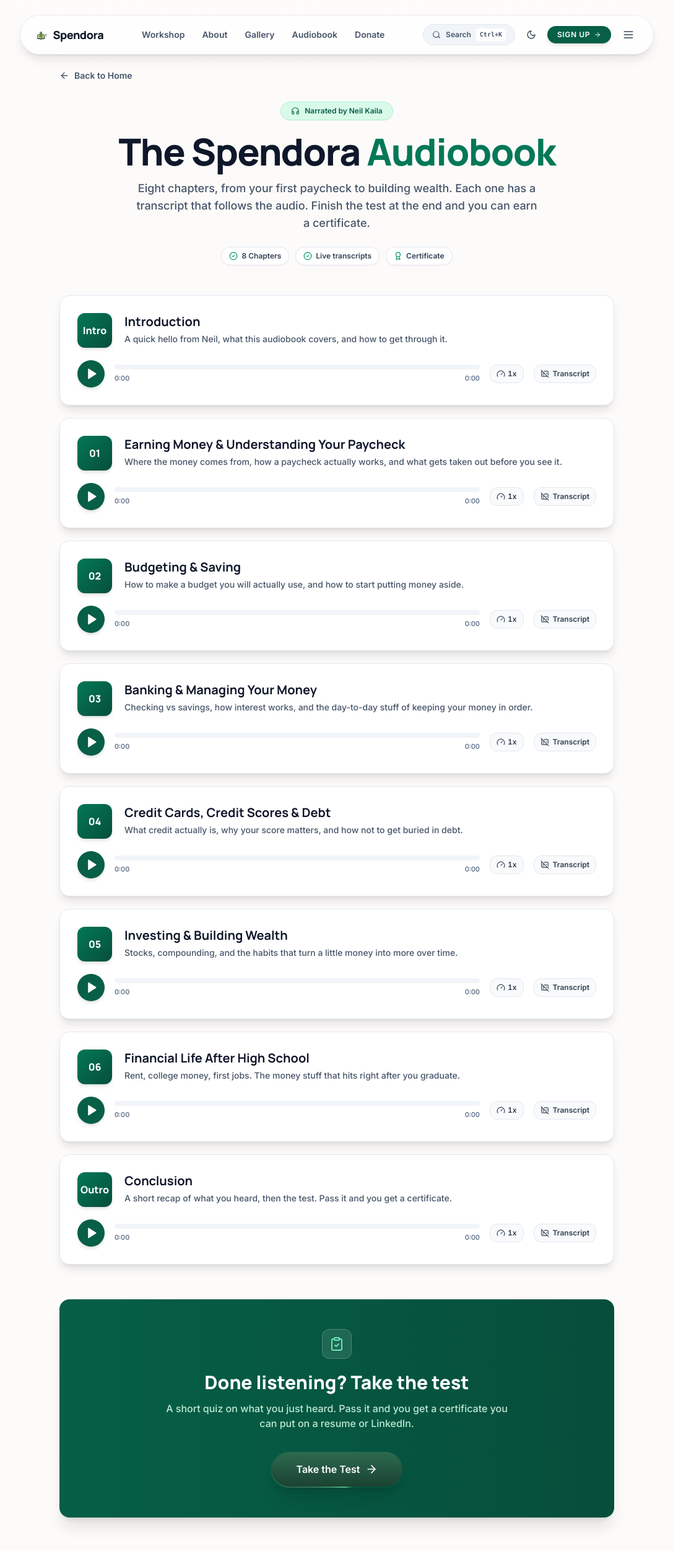
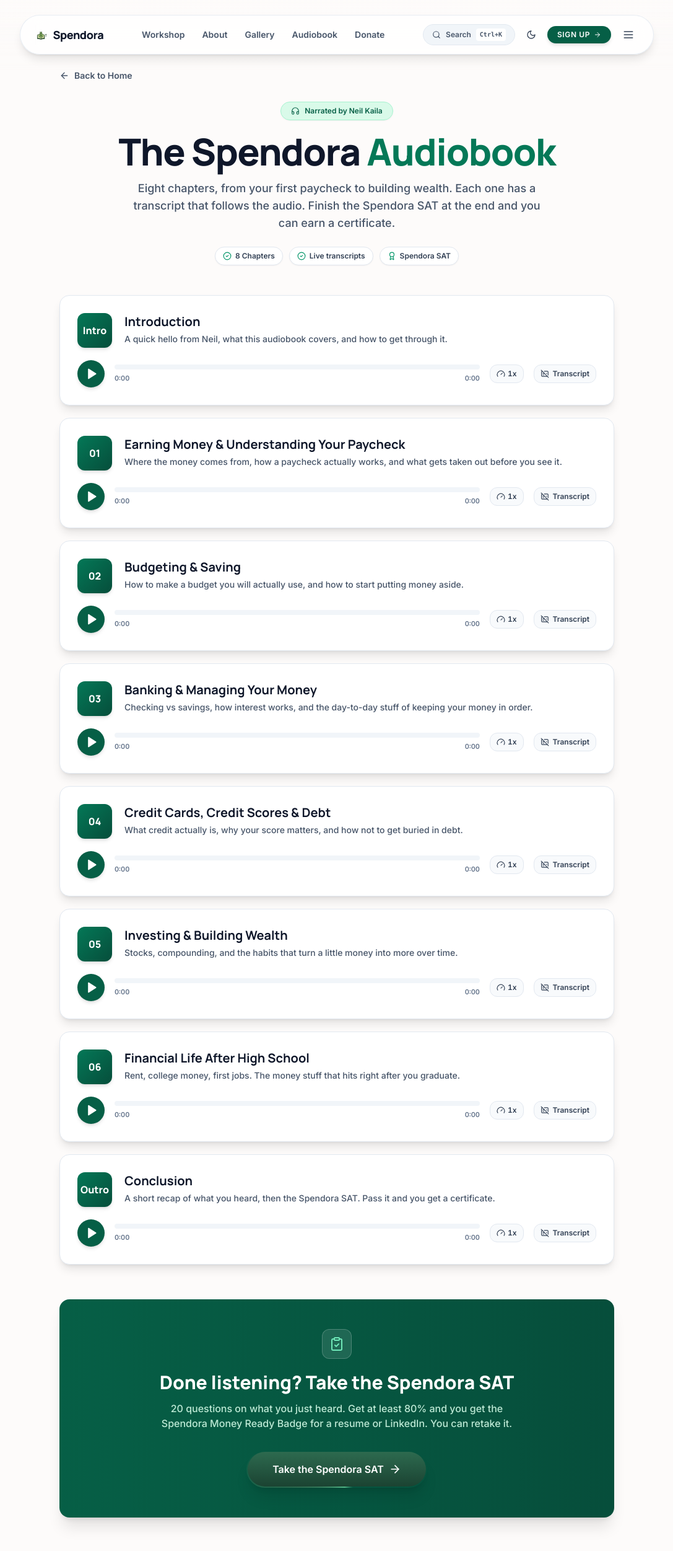
Before and after one commit to muj3b/spendora-workshop-6bc9591d, a React (Vite) app: page /audiobook in a window 1280 px wide. Shown: the top 2502 px of the page at 62% size, without its empty margins (96-1183 px from the left). Built offline with nearby package versions, Linux system fonts and the light colour scheme.

Commit message:
Call the audiobook quiz the Spendora SAT.
Co-authored-by: Cursor <cursoragent@cursor.com>

```diff
--- a/src/components/AudiobookPromo.tsx
+++ b/src/components/AudiobookPromo.tsx
@@ -20,7 +20,7 @@ const AudiobookPromo = () => {
               </h2>
               <p className="text-base sm:text-lg text-slate-600 dark:text-zinc-400 font-medium leading-relaxed mb-6 max-w-xl">
                 Eight chapters on paychecks, budgeting, banking, credit, and investing.
-                Hit play and the transcript follows along. When you're done, take the test and you can earn a certificate.
+                Hit play and the transcript follows along. When you're done, take the Spendora SAT and you can earn a certificate.
               </p>
 
               <div className="flex flex-wrap gap-2.5 mb-8 text-xs font-bold">
@@ -31,7 +31,7 @@ const AudiobookPromo = () => {
                   <Captions className="w-3.5 h-3.5 text-emerald-600 dark:text-[#52b788]" /> Live Transcripts
                 </span>
                 <span className="inline-flex items-center gap-1.5 px-3 py-1.5 rounded-full bg-slate-50 dark:bg-zinc-900 border border-slate-200 dark:border-zinc-800 text-slate-700 dark:text-zinc-300">
-                  <Award className="w-3.5 h-3.5 text-emerald-600 dark:text-[#52b788]" /> Certificate
+                  <Award className="w-3.5 h-3.5 text-emerald-600 dark:text-[#52b788]" /> Spendora SAT
                 </span>
               </div>
 
--- a/src/data/audiobooks.ts
+++ b/src/data/audiobooks.ts
@@ -84,7 +84,7 @@ export const audiobookChapters: AudiobookChapter[] = [
     id: "conclusion",
     label: "Outro",
     title: "Conclusion",
-    description: "A short recap of what you heard, then the test. Pass it and you get a certificate.",
+    description: "A short recap of what you heard, then the Spendora SAT. Pass it and you get a certificate.",
     audio: "/audiobooks/07-conclusion.mp3",
     transcript: "/audiobooks/07-conclusion.json",
   },
--- a/src/pages/Audiobook.tsx
+++ b/src/pages/Audiobook.tsx
@@ -10,7 +10,7 @@ const Audiobook = () => {
   useEffect(() => {
     window.scrollTo(0, 0);
     document.title = "The Spendora Audiobook | Spendora";
-    const desc = "Listen to Spendora's free financial literacy audiobook by Neil Kaila. Live transcripts, a test at the end, and a certificate if you pass.";
+    const desc = "Listen to Spendora's free financial literacy audiobook by Neil Kaila. Live transcripts, then take the Spendora SAT for a certificate.";
     let meta = document.querySelector('meta[name="description"]');
     if (!meta) {
       meta = document.createElement("meta");
@@ -43,7 +43,7 @@ const Audiobook = () => {
             The Spendora <span className="text-emerald-700 dark:text-[#52b788]">Audiobook</span>
           </h1>
           <p className="text-base sm:text-lg text-slate-600 dark:text-zinc-400 max-w-2xl mx-auto font-medium leading-relaxed">
-            Eight chapters, from your first paycheck to building wealth. Each one has a transcript that follows the audio. Finish the test at the end and you can earn a certificate.
+            Eight chapters, from your first paycheck to building wealth. Each one has a transcript that follows the audio. Finish the Spendora SAT at the end and you can earn a certificate.
           </p>
 
           <div className="mt-6 flex flex-wrap justify-center gap-2.5 text-xs font-bold">
@@ -54,7 +54,7 @@ const Audiobook = () => {
               <CheckCircle2 className="w-3.5 h-3.5 text-emerald-600 dark:text-[#52b788]" /> Live transcripts
             </span>
             <span className="inline-flex items-center gap-1.5 px-3 py-1.5 rounded-full bg-white dark:bg-white/5 border border-slate-200 dark:border-white/10 text-slate-700 dark:text-zinc-300 shadow-sm">
-              <Award className="w-3.5 h-3.5 text-emerald-600 dark:text-[#52b788]" /> Certificate
+              <Award className="w-3.5 h-3.5 text-emerald-600 dark:text-[#52b788]" /> Spendora SAT
             </span>
           </div>
         </div>
@@ -76,13 +76,13 @@ const Audiobook = () => {
           <div className="inline-flex items-center justify-center w-12 h-12 rounded-xl bg-white/10 border border-white/20 text-emerald-300 mb-5">
             <ClipboardCheck className="w-6 h-6" />
           </div>
-          <h2 className="text-2xl md:text-3xl font-black text-white font-manrope mb-3">Done listening? Take the test</h2>
+          <h2 className="text-2xl md:text-3xl font-black text-white font-manrope mb-3">Done listening? Take the Spendora SAT</h2>
           <p className="text-sm sm:text-base text-emerald-100/90 max-w-xl mx-auto mb-8 font-medium">
-            A short quiz on what you just heard. Pass it and you get a certificate you can put on a resume or LinkedIn.
+            20 questions on what you just heard. Get at least 80% and you get the Spendora Money Ready Badge for a resume or LinkedIn. You can retake it.
           </p>
           <button onClick={() => window.open(AUDIOBOOK_TEST_URL, "_blank")} className="shiny-cta group shadow-xl hover:scale-105 transition-all">
             <span className="relative z-10 flex items-center gap-2 text-white font-bold text-base">
-              Take the Test <ArrowRight className="w-5 h-5 transition-transform group-hover:translate-x-1" />
+              Take the Spendora SAT <ArrowRight className="w-5 h-5 transition-transform group-hover:translate-x-1" />
             </span>
           </button>
         </div>
```
